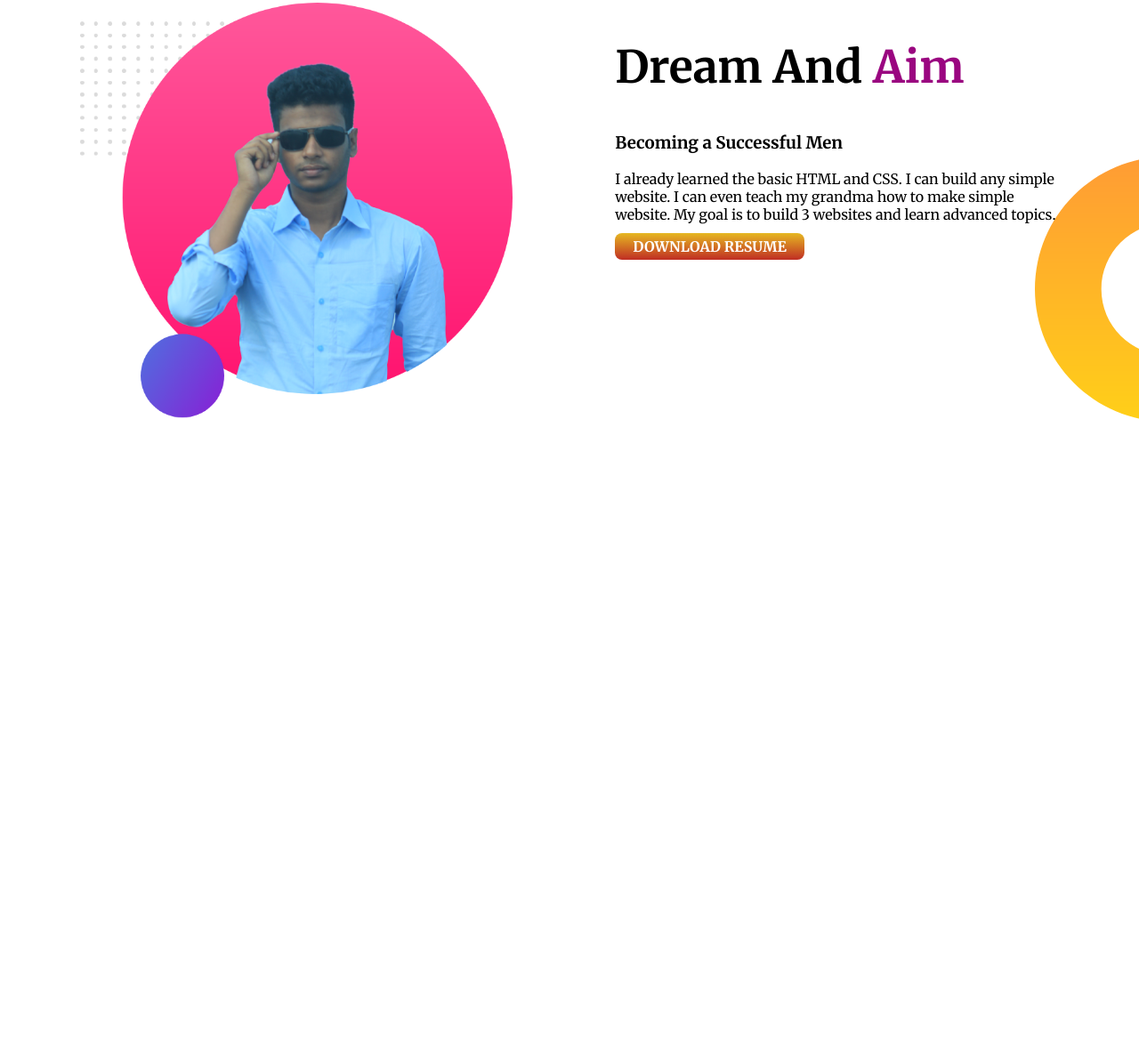
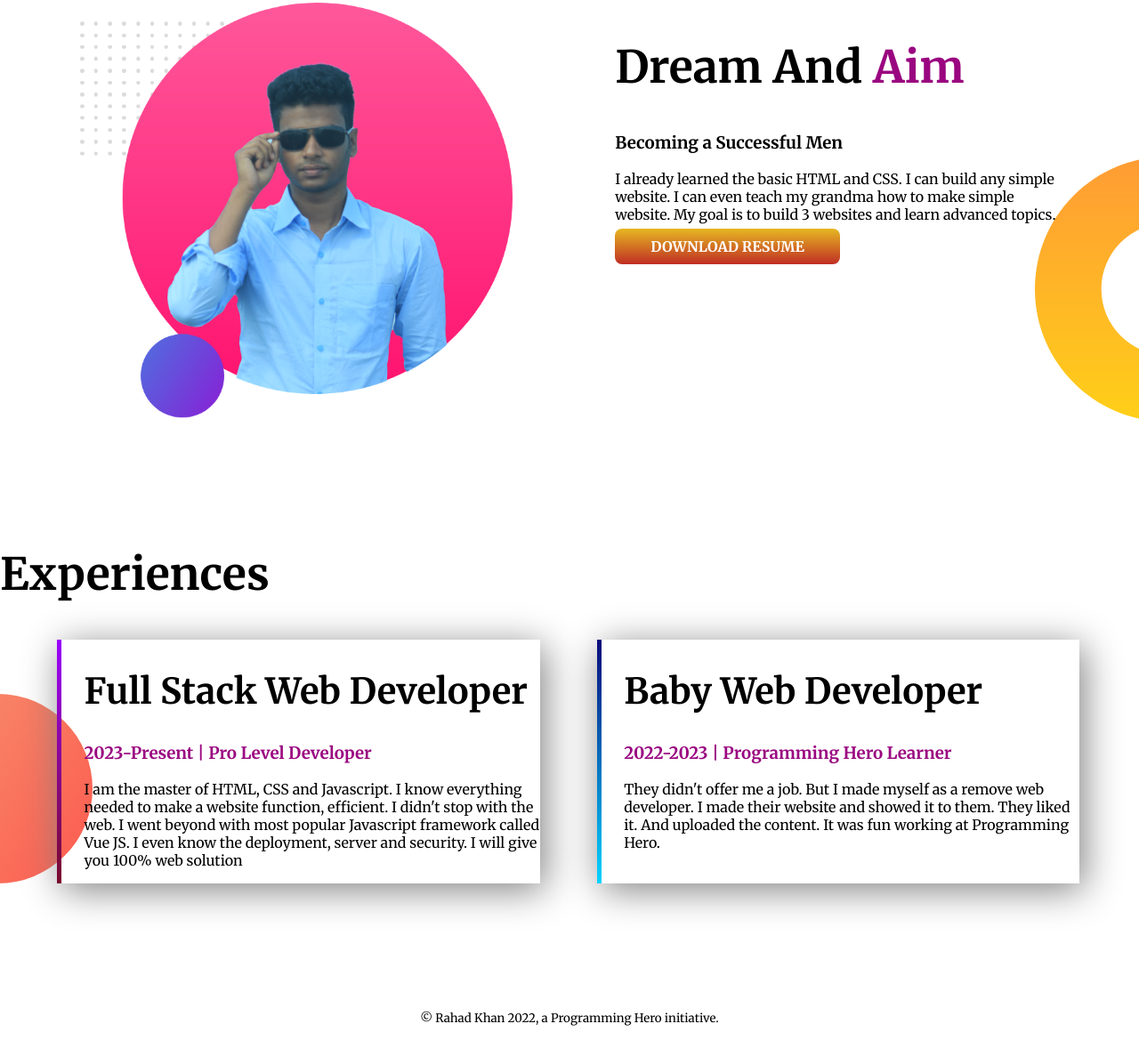
Before and after one commit to Rahad-khan/doctors-portfolio, a plain HTML site: page index.html in a window 1280 px wide. Shown: the part 624-1793 px from the top of the page at 89% size. Before the commit the page ends 1238 px from the top, so only its background shows below. Drawn offline with Linux system fonts and the light colour scheme.

Commit message:
modified and footer added

```diff
--- a/index.html
+++ b/index.html
@@ -25,22 +25,69 @@
           Programming.I am very good at Front End developing SO If you need any
           kind of help Contact me
         </p>
-        <a class="link-button" target="_blank" href="https://facebook.com/bogura.rahad">HIRE ME</a>
+        <a
+          class="link-button"
+          target="_blank"
+          href="https://facebook.com/bogura.rahad"
+          >HIRE ME</a
+        >
       </div>
       <div class="half-container">
         <img src="images/my-bg.png" alt="" />
       </div>
     </section>
+
+    <!-- AIm area -->
+
+
     <section class="the-area" id="aim-area">
-        <div class="half-container">
-            <img src="images/my-bg2.png" alt="">
+      <div class="half-container">
+        <img src="images/my-bg2.png" alt="" />
+      </div>
+      <div class="half-container">
+        <h1>Dream And <span> Aim</span></h1>
+        <h3>Becoming a Successful Men</h3>
+        <p>
+          I already learned the basic HTML and CSS. I can build any simple
+          website. I can even teach my grandma how to make simple website. My
+          goal is to build 3 websites and learn advanced topics.
+        </p>
+        <a class="link-button" target="_blank" href="">DOWNLOAD RESUME</a>
+      </div>
+    </section>
+
+    <!-- Experience Area -->
+
+
+    <section class="exp-area">
+      <h1>Experiences</h1>
+      <div class="the-area">
+        <div class="last-container" id="full-stack">
+          <h2>Full Stack Web Developer</h2>
+          <h3>2023-Present | Pro Level Developer</h3>
+          <p>
+            I am the master of HTML, CSS and Javascript. I know everything
+            needed to make a website function, efficient. I didn't stop with the
+            web. I went beyond with most popular Javascript framework called Vue
+            JS. I even know the deployment, server and security. I will give you
+            100% web solution
+          </p>
         </div>
-        <div class="half-container">
-            <h1>Dream And <span> Aim</span></h1>
-            <h3>Becoming a Successful Men</h3>
-            <p>I already learned the basic HTML and CSS. I can build any simple website. I can even teach my grandma how to make simple website. My goal is to build 3 websites and learn advanced topics.</p>
-            <a class="link-button" target="_blank" href="">DOWNLOAD RESUME</a>
+        <div class="last-container" id="baby-stack">
+          <h2>Baby Web Developer</h2>
+          <h3>2022-2023 | Programming Hero Learner</h3>
+          <p>
+            They didn't offer me a job. But I made myself as a remove web
+            developer. I made their website and showed it to them. They liked
+            it. And uploaded the content. It was fun working at Programming
+            Hero.
+          </p>
         </div>
+      </div>
     </section>
+
+    <!-- Footer -->
+
+    <footer><p><small>© Rahad Khan 2022, a Programming Hero initiative.</small></p></footer>
   </body>
 </html>
--- a/style.css
+++ b/style.css
@@ -1,13 +1,19 @@
-@import url('https://fonts.googleapis.com/css2?family=Merriweather:wght@400;700;900&display=swap');
+@import url("https://fonts.googleapis.com/css2?family=Merriweather:wght@400;700;900&display=swap");
 body {
   margin: 0;
-    font-family: 'Merriweather', serif;
+  font-family: "Merriweather", serif;
 }
-h1{
+h1 {
   font-size: 50px;
 }
-h1 span{
-    color: #9A0680;
+h1 span {
+  color: #9a0680;
+}
+h2 {
+  font-size: 40px;
+}
+.last-container h3 {
+  color: #9a0680;
 }
 .the-area {
   display: flex;
@@ -29,7 +35,7 @@ h1 span{
   text-decoration: none;
   color: #fff;
   font-weight: 700;
-    padding: 5px 20px;
+  padding: 10px 40px;
   background-image: linear-gradient(#e6b822, #bb1f14ee);
   border-radius: 8px;
 }
@@ -38,3 +44,25 @@ h1 span{
   background-repeat: no-repeat;
   background-position: right bottom;
 }
+.exp-area {
+  background: url(images/exp-bg.png) no-repeat left bottom;
+}
+.last-container {
+  width: 40%;
+  margin-left: 5%;
+  padding-left: 2%;
+  box-shadow: 5px 7px 40px gray;
+  border-left: 5px solid;
+}
+
+#full-stack {
+  border-image: linear-gradient(#9900ff, #79092b);
+  border-image-slice: 1;
+}
+#baby-stack {
+  border-image: linear-gradient(#090979, #00d4ff);
+  border-image-slice: 1;
+}
+footer p {
+  text-align: center;
+}
```
Also changed, not shown: fav/favicon_io/android-chrome-192x192.png (deleted), fav/favicon_io/android-chrome-512x512.png (deleted), fav/favicon_io/apple-touch-icon.png (deleted), fav/favicon_io/favicon-32x32.png (deleted), fav/favicon_io/favicon.ico (deleted), 3 other files. Lines whose indentation alone changed are shown as unchanged.
